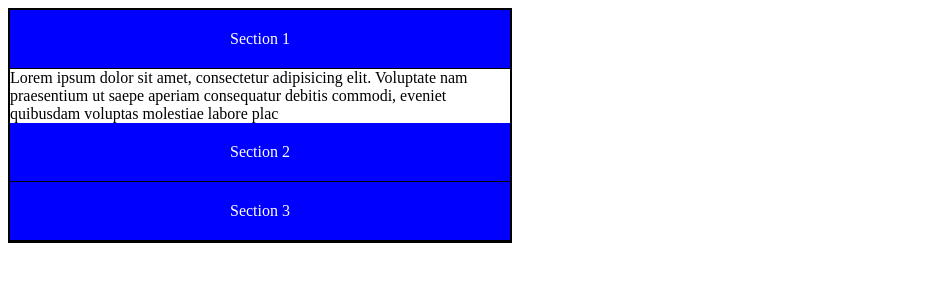
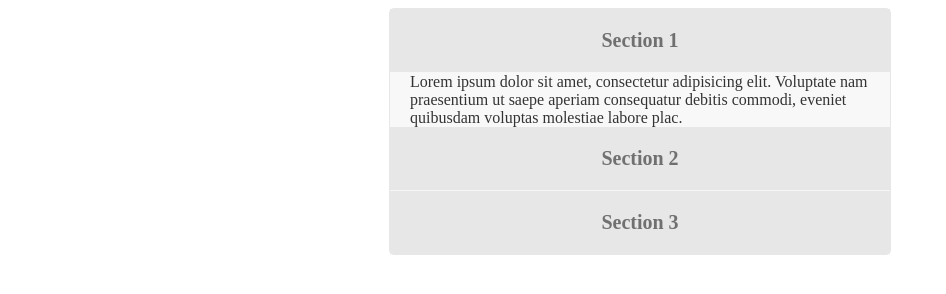
Before and after one commit to thomas1117/Assignment-10, a plain HTML site: page index.html in a window 1280 px wide. Both pictures are taken after a click on the element "Section 1". Shown: the whole page, without its empty margins (0-946 px from the left). Drawn offline with nearby package versions, Linux system fonts and the light colour scheme.

Commit message:
final changes

```diff
--- a/index.html
+++ b/index.html
@@ -9,7 +9,7 @@
 	<div id="masterContainer">
 		<div class="contentDiv">
 			<p id="section1">Section 1</p>
-			<p class="content" id="content1">Lorem ipsum dolor sit amet, consectetur adipisicing elit. Voluptate nam praesentium ut saepe aperiam consequatur debitis commodi, eveniet quibusdam voluptas molestiae labore plac</p>
+			<p class="content" id="content1">Lorem ipsum dolor sit amet, consectetur adipisicing elit. Voluptate nam praesentium ut saepe aperiam consequatur debitis commodi, eveniet quibusdam voluptas molestiae labore plac.</p>
 
 		</div>
 		<div class="contentDiv">
--- a/main.css
+++ b/main.css
@@ -2,7 +2,10 @@
 #masterContainer {
 	width:500px;
 	position: relative;
-	border:2px solid black;
+	border:1px solid #E7E7E7;
+	border-radius:5px;
+	margin: auto;
+
 }
 
 #section1 {
@@ -10,10 +13,11 @@
 	position: relative;
 	padding:20px;
 	text-align: center;
-	background-color: blue;
-	border-bottom:1px solid black;
-	color:white;
-
+	background-color: #E7E7E7;
+	border-bottom:1px solid #F7F7F7;
+	color:#707070;
+	font-weight:bold;
+	font-size: 20px;
 }
 
 #section2 {
@@ -21,9 +25,11 @@
 	position: relative;
 	padding:20px;
 	text-align: center;
-	background-color: blue;
-	border-bottom:1px solid black;
-	color:white;
+	background-color: #E7E7E7;
+	border-bottom:1px solid #F7F7F7;
+	color:#707070;
+	font-weight:bold;
+	font-size: 20px;
 
 }
 
@@ -32,9 +38,10 @@
 	position: relative;
 	padding:20px;
 	text-align: center;
-	background-color: blue;
-	border-bottom:1px solid black;
-	color:white;
+	background-color:#E7E7E7;
+	color:#707070;
+	font-weight:bold;
+	font-size: 20px;
 
 }
 
@@ -42,17 +49,16 @@
   	position:relative;
 	max-height:0;
 	overflow:hidden;
+	background-color: #F8F8F8;
+	color: #333333;
 	margin:0;
-	transition: max-height .5s;
-}
-
- .displayBlock  {
- 	max-height:140px;
-	transition: max-height 1.2s;
+	padding-left:20px;
+	transition: max-height .2s;
 }
 
 
-.cancel {
-	max-height: 0px;
-	transition: max-height .5s;
+
+ .displayBlock  {
+ 	max-height:240px;
+	transition: max-height .8s;
 }
```
